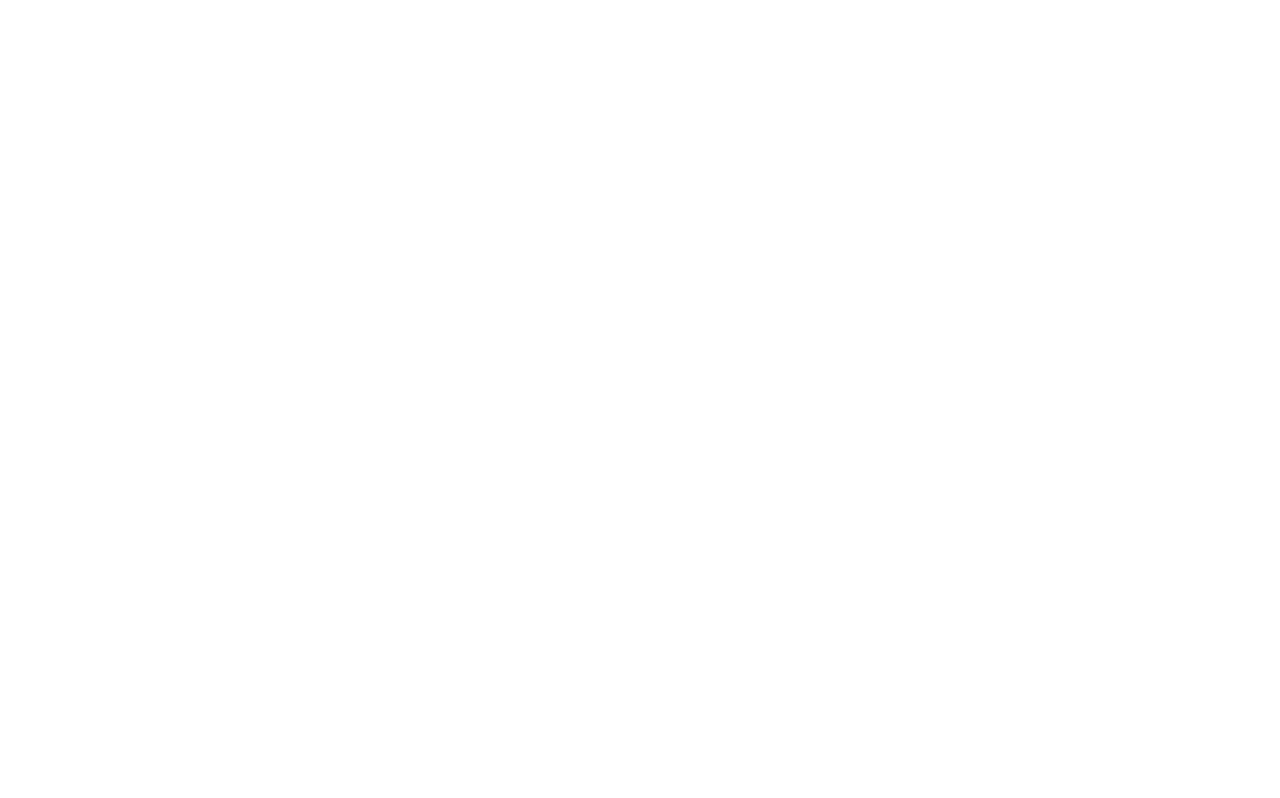
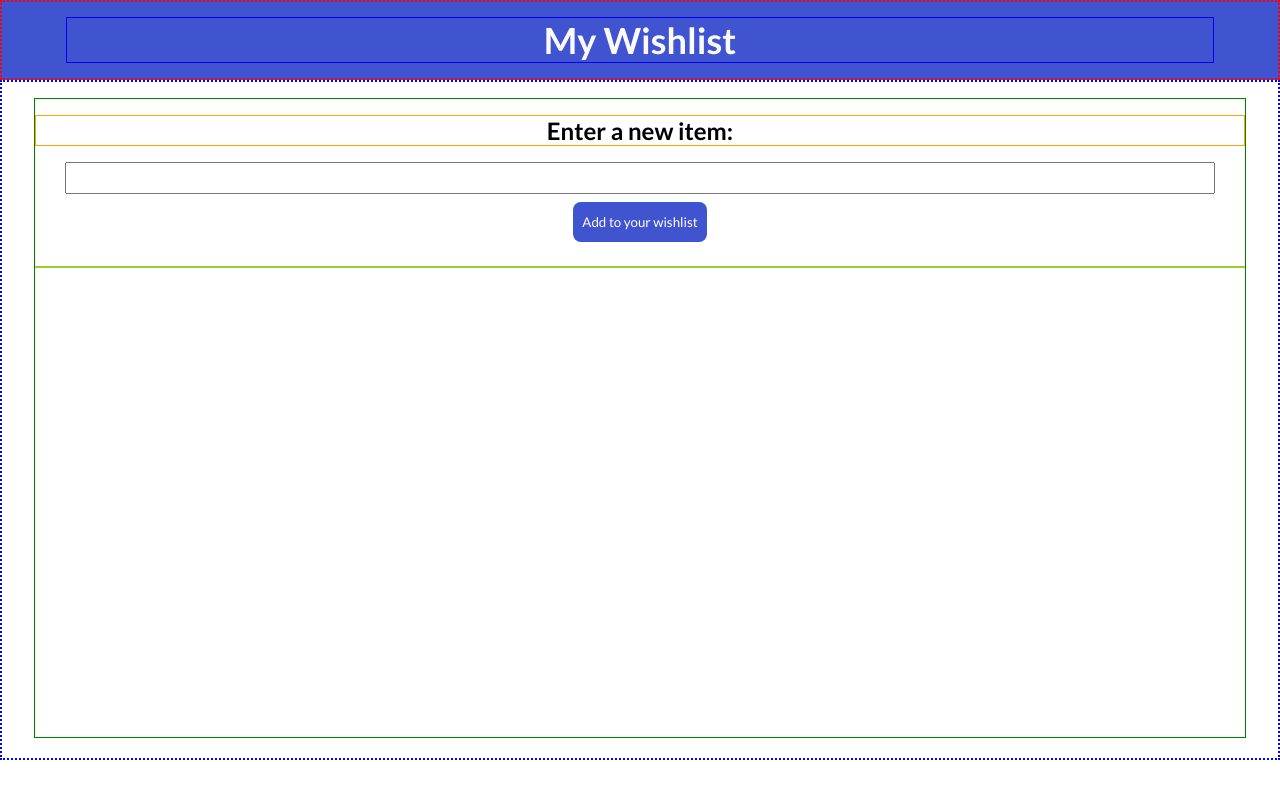
Before and after one commit to cuauh-cabrera/my-wishlist, a plain HTML site: page index.html in a window 1280 px wide. Drawn offline with Linux system fonts and the light colour scheme.

Commit message:
Add items event handler

```diff
--- a/app.js
+++ b/app.js
@@ -0,0 +1,31 @@
+// Get elements
+const inputItem = document.querySelector('#item');
+const addItem = document.querySelector('#btn');
+const itemList = document.querySelector('#items-list');
+
+//Add items to the list
+addItem.addEventListener('click', () => {
+    if (inputItem.value !== "") {
+        let itemName = inputItem.value;
+        inputItem.value = '';
+        const liElement = document.createElement('li');
+        const liContent = document.createElement('span');
+        liContent.textContent = itemName;
+        liElement.append(liContent);
+        const deleteItem = document.createElement('button');
+        deleteItem.textContent = 'Remove Item';
+        liElement.append(deleteItem);
+        itemList.append(liElement);
+        // Remove item from the list
+        deleteItem.addEventListener('click', () => {
+            itemList.removeChild(liElement, deleteItem);
+        })
+        document.querySelector('#item').focus();
+    } else {
+        alert('Please enter a new item');
+    }
+})
+
+console.log(inputItem);
+console.log(addItem);
+console.log(itemList);
--- a/index.html
+++ b/index.html
@@ -17,7 +17,24 @@
 </head>
 
 <body>
+    <header>
+        <h1>My Wishlist</h1>
+    </header>
+    <main>
+        <!--ADD ITEMS-->
+        <section id="container" class="container">
+            <div class="input-container">
+                <label for="item">Enter a new item: </label>
+                <input type="text" name="item" id="item" required>
+                <button id="btn" class="btn">Add to your wishlist</button>
+                <ul id="items-list" class="items-list">
 
+                </ul>
+            </div>
+        </section>
+    </main>
+
+    <script src="./app.js"></script>
 </body>
 
 </html>
--- a/styles.css
+++ b/styles.css
@@ -25,3 +25,100 @@ ol a {
     text-decoration: none;
     color: black;
 }
+
+/*HEADER*/
+header {
+    border: dotted red 2px;
+    background-color: rgb(65, 84, 208);
+    width: 100%;
+    height: 10vh;
+    display: flex;
+    flex-direction: row;
+    justify-content: center;
+    align-items: center;
+}
+
+header > h1 {
+    border: solid blue 1px;
+    width: 90%;
+    text-align: center;
+    color: rgb(251, 250, 250);
+    font-size: 2.25rem;
+}
+
+/*CONTAINER*/
+.container {
+    border: dotted blue 2px;
+    margin-top: 0;
+    width: 100%;
+    height: 85vh;
+    display: flex;
+    flex-direction: column;
+    justify-content: flex-start;
+    align-items: center;
+}
+
+.input-container {
+    border: solid green 1px;
+    margin-top: 1rem;
+    width: 95%;
+    height: 80vh;
+    display: flex;
+    flex-direction: column;
+    justify-content: flex-start;
+    align-items: center;
+    gap:0.5rem;
+}
+
+.input-container > label {
+    border: solid orange 1px;
+    width: 100%;
+    margin-top: 1rem;
+    text-align: center;
+    font-size: 1.5rem;
+    font-weight: 600;
+}
+
+.input-container > input {
+    width: 95%;
+    height: 4vh;
+    margin-top: 0.5rem;
+}
+
+.input-container > ul {
+    border: solid yellowgreen 1px;
+    width: 100%;
+    height: auto;
+    margin-top: 1rem;
+    display: flex;
+    flex-direction: column;
+    justify-content: center;
+    align-items: flex-start;
+    gap: 2rem;
+}
+
+.input-container > ul >li {
+    border: solid red 1px;
+    width: 100%;
+    height: 5vh;
+    display: flex;
+    flex-direction: row;
+    justify-content: space-between;
+    align-items: center;
+}
+
+.input-container > ul > li > span {
+    border: solid blueviolet 1px;
+    width: 75%;
+    height: fit-content;
+    text-align:start;
+}
+
+.btn {
+    border: solid 1px transparent;
+    background-color: rgb(65, 84, 208);
+    border-radius: 0.5rem;
+    height: 5vh;
+    padding: 0.5rem;
+    color: rgb(255, 255, 255);
+}
```
